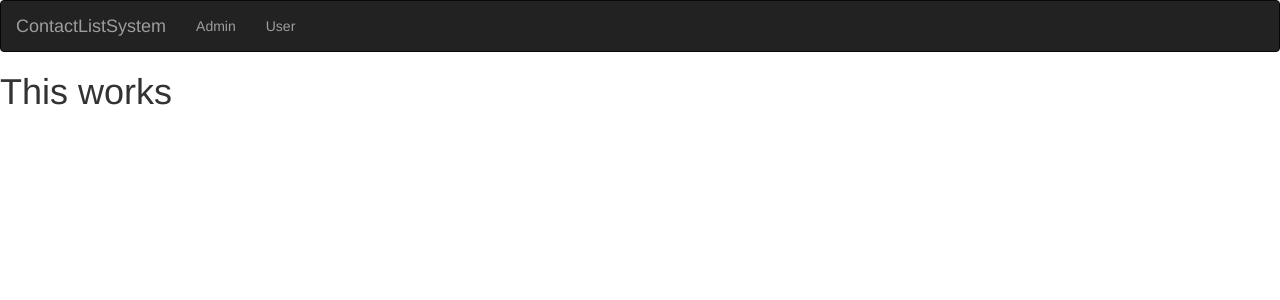
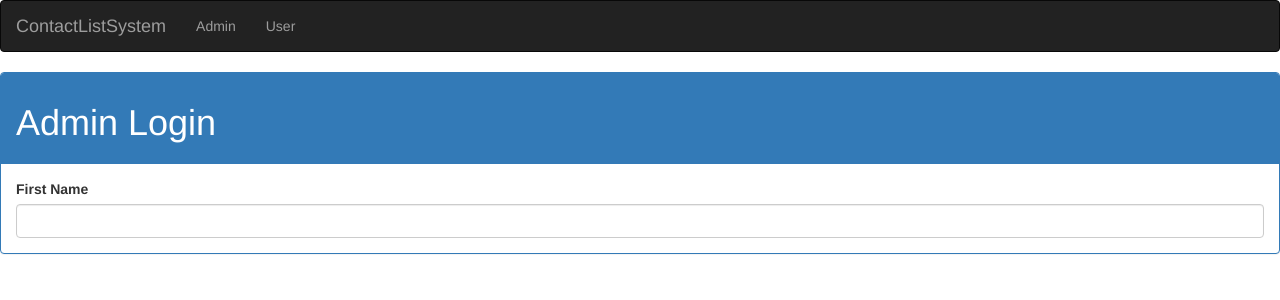
Before and after one commit to tekumallaaditya/Angular_Final_Project, an Angular app: page /admin in a window 1280 px wide. Shown: the top 300 px of the page. Built offline with nearby package versions, Linux system fonts and the light colour scheme.

Commit message:
added admin html, still some parts to be done

```diff
--- a/src/app/admin/admin.component.html
+++ b/src/app/admin/admin.component.html
@@ -3,8 +3,19 @@
     <head>
     </head>
     <body>
-        <div>
-            <h1>This works </h1>
+        <div class="panel panel-primary">
+            <div class="panel-heading">
+                <h1>Admin Login</h1>
+            </div>
+            <div class="panel-body">
+                <form #form = "ngForm" novalidate>
+                    <label for="Fname">First Name</label>
+                    <input required id="Fname" type="text" class="form-control" name="Fname"
+                    #Fname = "ngModel" [(ngModel)]='fname'/>
+                </form>
+
+            </div>
+
 
         </div>
 
--- a/src/app/admin/admin.component.ts
+++ b/src/app/admin/admin.component.ts
@@ -1,4 +1,5 @@
 import{Component} from '@angular/core';
+import{NgForm} from '@angular/forms';
 
 
 @Component({
@@ -7,5 +8,10 @@ import{Component} from '@angular/core';
 })
 
 export class AdminComponent{
+    fname:string;
+    lname:string;
+    email:string;
+    uname:string;
+    password:string;
 
 }
--- a/src/app/app.module.ts
+++ b/src/app/app.module.ts
@@ -5,6 +5,7 @@ import{RouterModule} from '@angular/router';
 import { AppComponent } from './app.component';
 import { AdminComponent } from './admin/admin.component';
 import { UserComponent } from './users/user.component';
+import { FormsModule } from '@angular/forms';
 
 @NgModule({
   declarations: [
@@ -14,6 +15,7 @@ import { UserComponent } from './users/user.component';
   ],
   imports: [
     BrowserModule,
+    FormsModule,
     RouterModule.forRoot([
       {path:'admin', component:AdminComponent},
       {path:'user', component:UserComponent}
```
